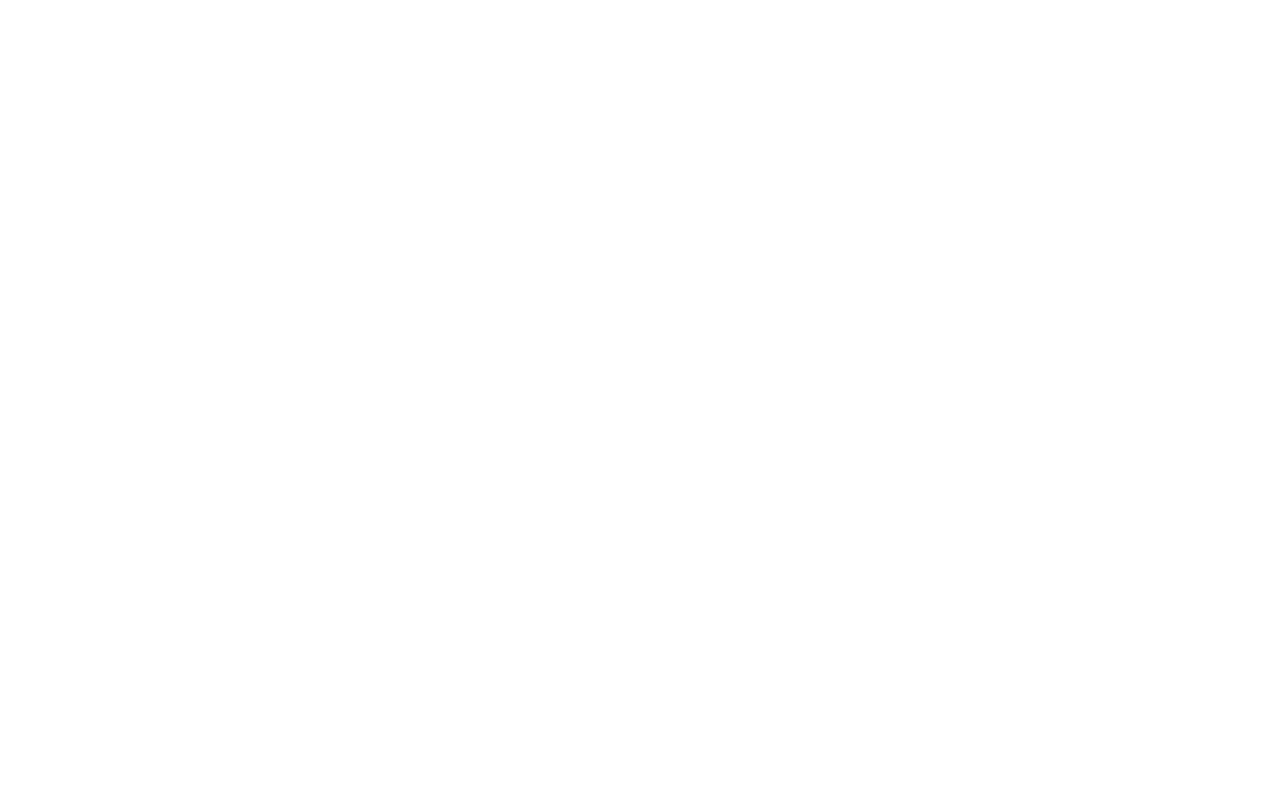
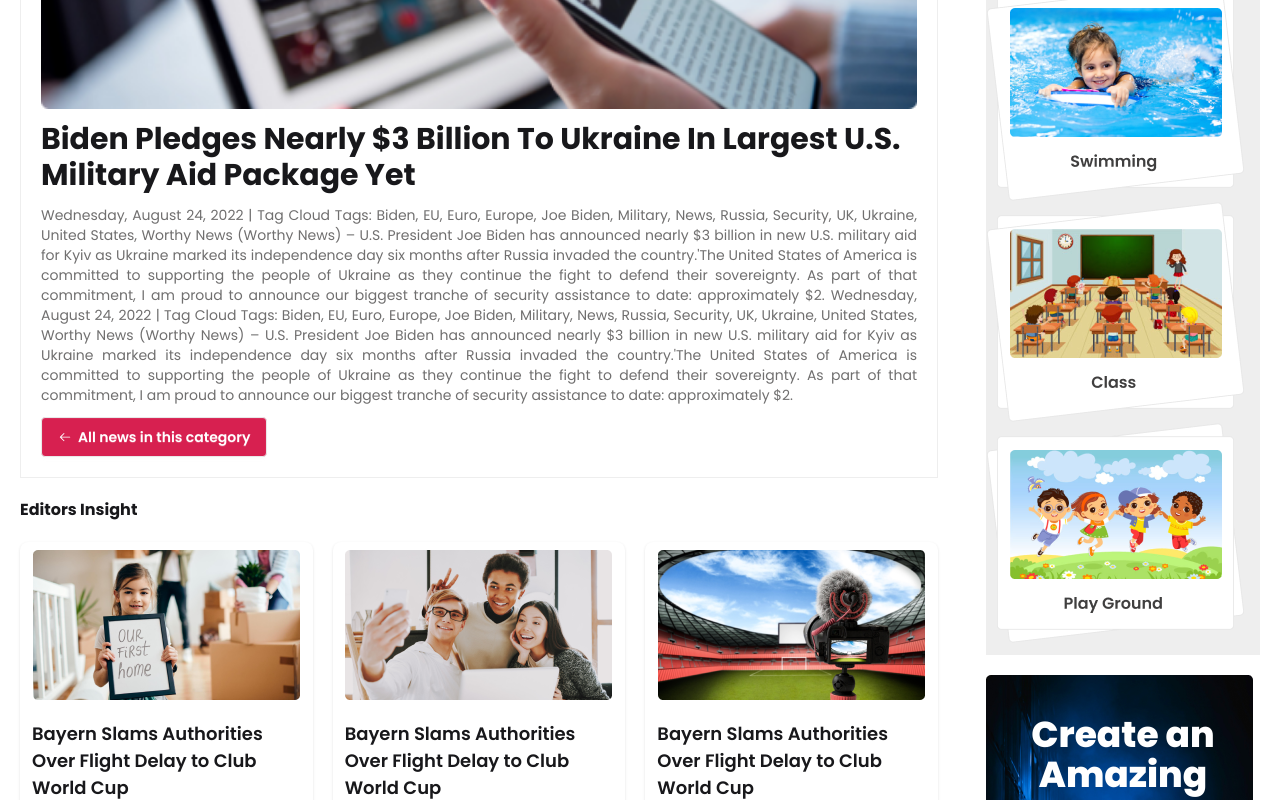
Before and after one commit to MD-Moniruzzaman-Arafat/web-project-15, a React (Vite) app: page /news-details in a window 1280 px wide. Before the commit this address had no page. Shown: the part 580-1380 px from the top of the page. Before the commit the page ends 800 px from the top, so only its background shows below. Built offline with nearby package versions, Linux system fonts and the light colour scheme.

Commit message:
newsDetails component design

```diff
--- /dev/null
+++ b/src/components/categoryAndNewsSection/CategoryAndNewsSection.jsx
@@ -0,0 +1,34 @@
+import img1 from "../../assets/1.png";
+import img2 from "../../assets/2.png";
+import img3 from "../../assets/3.png";
+import Category from "../category/Category";
+import NewsCard from "../newsCard/NewsCard";
+import SmallCard from "../smallCard/SmallCard";
+
+const CategoryAndNewsSection = () => {
+  return (
+    <>
+      <div className="lg:col-span-1 px-5 h-[1350px]">
+        <Category />
+        <div className="flex flex-col gap-5 my-5">
+          <SmallCard img={img1} />
+          <SmallCard img={img2} />
+          <SmallCard img={img3} />
+        </div>
+      </div>
+      <div className="lg:col-span-2  overflow-y-scroll h-[1600px]">
+        <h1 className="font-semibold py-3 text-gray-400">Dragon News Home</h1>
+        <NewsCard />
+        <NewsCard />
+        <NewsCard />
+        <NewsCard />
+        <NewsCard />
+        <NewsCard />
+        <NewsCard />
+        <NewsCard />
+      </div>
+    </>
+  );
+};
+
+export default CategoryAndNewsSection;
--- /dev/null
+++ b/src/components/editorsInsight/EditorsInsight.jsx
@@ -0,0 +1,21 @@
+import SmallCard from "../smallCard/SmallCard";
+import img1 from "../../assets/1.png";
+import img2 from "../../assets/2.png";
+import img3 from "../../assets/3.png";
+
+const EditorsInsight = () => {
+  return (
+    <>
+      <div>
+        <h1 className="font-bold">Editors Insight</h1>
+        <div className="grid grid-cols-1 lg:grid-cols-3 gap-5 mt-5">
+          <SmallCard img={img1} />
+          <SmallCard img={img2} />
+          <SmallCard img={img3} />
+        </div>
+      </div>
+    </>
+  );
+};
+
+export default EditorsInsight;
--- a/src/components/newsCard/NewsCard.jsx
+++ b/src/components/newsCard/NewsCard.jsx
@@ -2,10 +2,12 @@
 import newsImg from "../../assets/editorsInsight1.png";
 import { FaStar } from "react-icons/fa";
 import { IoMdEye } from "react-icons/io";
+import { Link } from "react-router";
 
 const NewsCard = () => {
   return (
     <>
+      <Link to={"/news-details"}>
         <div className="border border-base-300 my-5">
           <div className="bg-base-300 flex justify-between p-5">
             <div className="flex items-center gap-2">
@@ -26,15 +28,15 @@
           </div>
           <div className="p-5">
             <h1 className="font-bold">
-            Biden Pledges Nearly $3 Billion To Ukraine In Largest U.S. Military
-            Aid Package Yet
+              Biden Pledges Nearly $3 Billion To Ukraine In Largest U.S.
+              Military Aid Package Yet
             </h1>
             <img src={newsImg} alt="" className="w-full my-3" />
             <p className="text-[#706F6F] text-sm text-justify my-3">
               Wednesday, August 24, 2022 | Tag Cloud Tags: Biden, EU, Euro,
               Europe, Joe Biden, Military, News, Russia, Security, UK, Ukraine,
-            United States, Worthy News (Worthy News) – U.S. President Joe Biden
-            has announced nearly $3 billion in new U.S. military a...{" "}
+              United States, Worthy News (Worthy News) – U.S. President Joe
+              Biden has announced nearly $3 billion in new U.S. military a...{" "}
               <span className="text-[#FF8C47]">Read More</span>
             </p>
             <div className="flex justify-between py-3 border-t-1 border-base-300">
@@ -53,6 +55,7 @@
             </div>
           </div>
         </div>
+      </Link>
     </>
   );
 };
--- /dev/null
+++ b/src/components/newsDetails/NewsDetails.jsx
@@ -0,0 +1,50 @@
+import newsImg from "../../assets/editorsInsight1.png";
+import { GoArrowLeft } from "react-icons/go";
+import EditorsInsight from "../editorsInsight/EditorsInsight";
+
+const NewsDetails = () => {
+  return (
+    <>
+      <div className="lg:col-span-3 px-5 h-[2400px] lg:h-[1350px]">
+        <h1 className="font-semibold py-3 text-gray-400">Dragon News</h1>
+        <div className="border border-base-300 my-5">
+          <div className="p-5">
+            <img src={newsImg} alt="" className="w-full my-3" />
+            <h1 className="font-bold text-3xl">
+              Biden Pledges Nearly $3 Billion To Ukraine In Largest U.S.
+              Military Aid Package Yet
+            </h1>
+            <p className="text-[#706F6F] text-sm text-justify my-3">
+              Wednesday, August 24, 2022 | Tag Cloud Tags: Biden, EU, Euro,
+              Europe, Joe Biden, Military, News, Russia, Security, UK, Ukraine,
+              United States, Worthy News (Worthy News) – U.S. President Joe
+              Biden has announced nearly $3 billion in new U.S. military aid for
+              Kyiv as Ukraine marked its independence day six months after
+              Russia invaded the country.'The United States of America is
+              committed to supporting the people of Ukraine as they continue the
+              fight to defend their sovereignty. As part of that commitment, I
+              am proud to announce our biggest tranche of security assistance to
+              date: approximately $2. Wednesday, August 24, 2022 | Tag Cloud
+              Tags: Biden, EU, Euro, Europe, Joe Biden, Military, News, Russia,
+              Security, UK, Ukraine, United States, Worthy News (Worthy News) –
+              U.S. President Joe Biden has announced nearly $3 billion in new
+              U.S. military aid for Kyiv as Ukraine marked its independence day
+              six months after Russia invaded the country.'The United States of
+              America is committed to supporting the people of Ukraine as they
+              continue the fight to defend their sovereignty. As part of that
+              commitment, I am proud to announce our biggest tranche of security
+              assistance to date: approximately $2.
+            </p>
+            <button className="btn bg-[#D72050] text-white">
+              <GoArrowLeft />
+              All news in this category
+            </button>
+          </div>
+        </div>
+        <EditorsInsight />
+      </div>
+    </>
+  );
+};
+
+export default NewsDetails;
--- a/src/pages/HomePage.jsx
+++ b/src/pages/HomePage.jsx
@@ -1,37 +1,15 @@
-import Category from "../components/category/Category";
-import SmallCard from "../components/smallCard/SmallCard";
-import img1 from "../assets/1.png";
-import img2 from "../assets/2.png";
-import img3 from "../assets/3.png";
-import NewsCard from "../components/newsCard/NewsCard";
 import SocialLLogin from "../components/socialLogin/SocialLLogin";
 import FindUsOn from "../components/findUsOn/FindUsOn";
 import QZone from "../components/qZone/QZone";
 import Ads from "../components/ads/Ads";
+import { Outlet } from "react-router";
 
 const HomePage = () => {
   return (
     <>
       <div className="container mx-auto grid grid-cols-1 lg:grid-cols-4 gap-2 min-h-screen">
-        <div className="lg:col-span-1 px-5 h-[1350px]">
-          <Category />
-          <div className="flex flex-col gap-5 my-5">
-            <SmallCard img={img1} />
-            <SmallCard img={img2} />
-            <SmallCard img={img3} />
-          </div>
-        </div>
-        <div className="lg:col-span-2  overflow-y-scroll h-[1600px]">
-          <h1 className="font-semibold py-3 text-gray-400">Dragon News Home</h1>
-          <NewsCard />
-          <NewsCard />
-          <NewsCard />
-          <NewsCard />
-          <NewsCard />
-          <NewsCard />
-          <NewsCard />
-          <NewsCard />
-        </div>
+        <Outlet />
+
         <div className="lg:col-span-1 px-5 h-[1350px]">
           <SocialLLogin />
           <FindUsOn />
```
Also changed, not shown: src/routes/Router.jsx (+12 -0 lines). Lines whose indentation alone changed are shown as unchanged.
